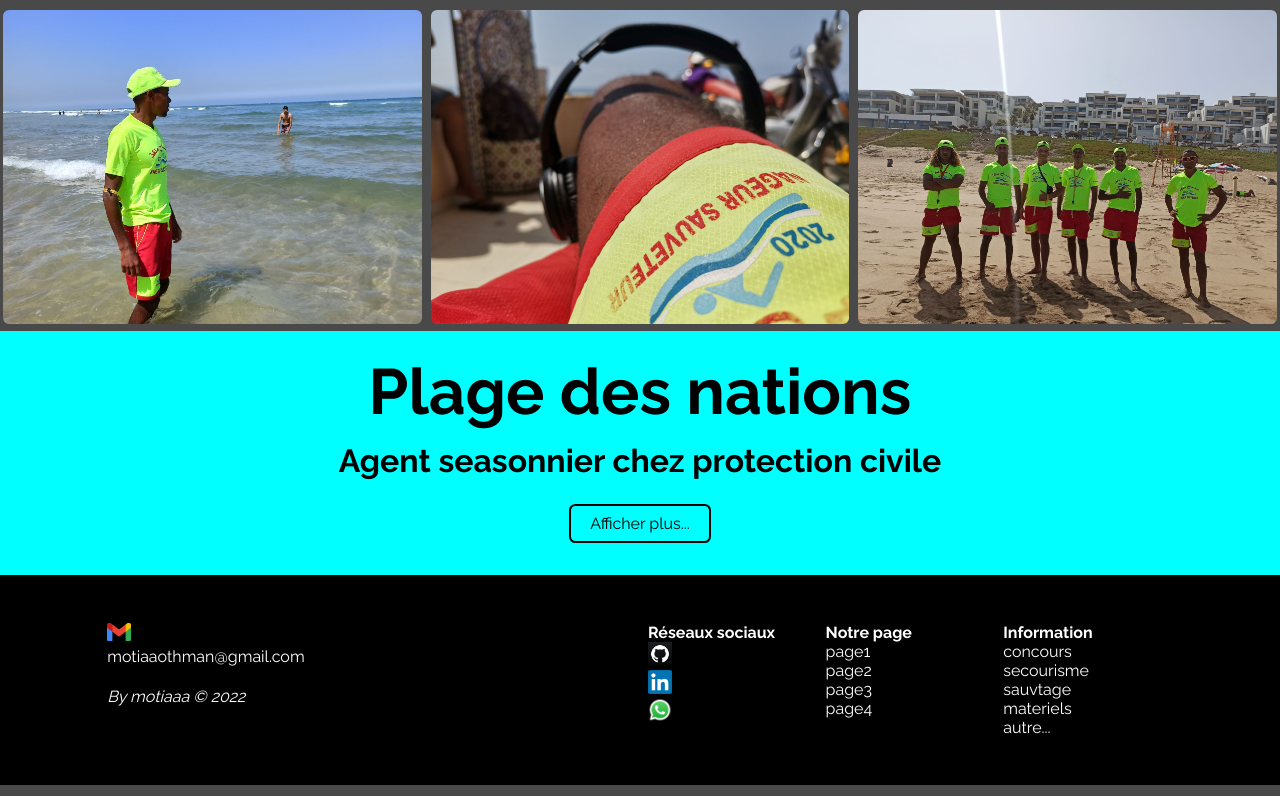
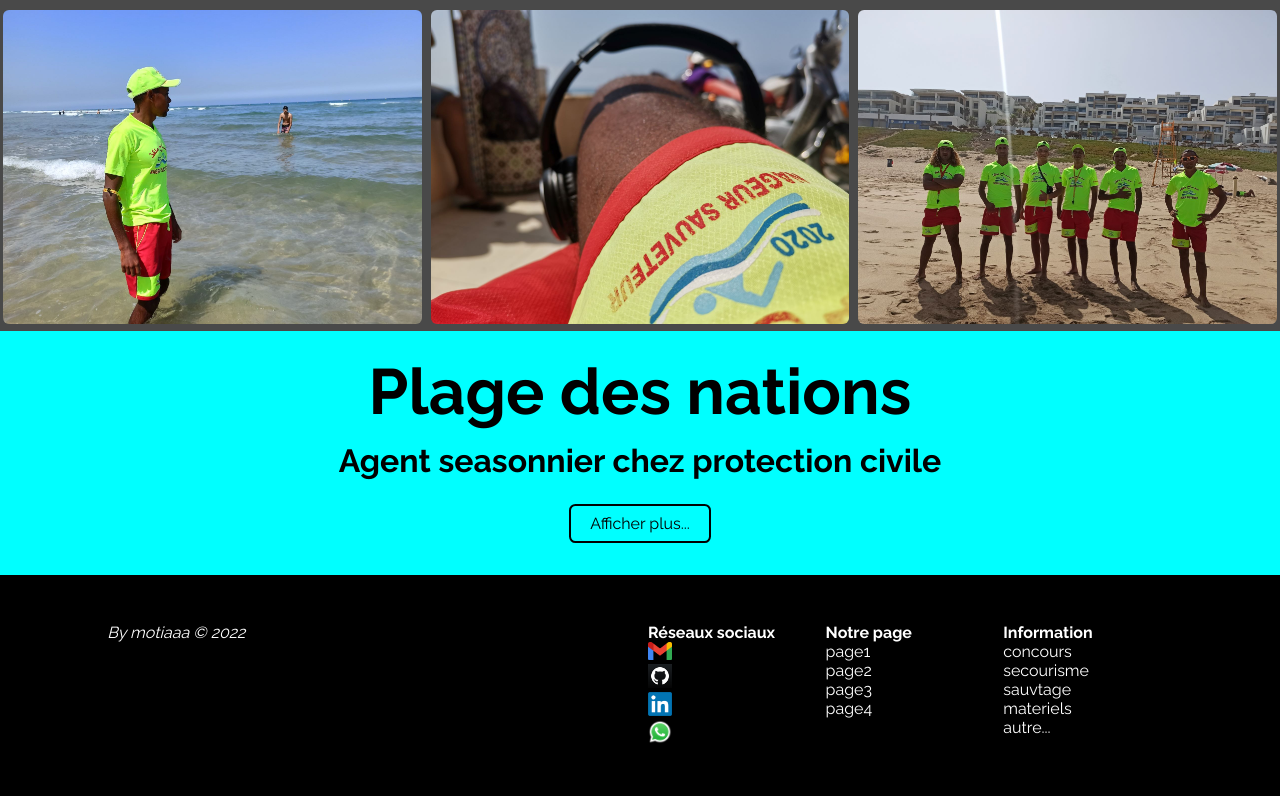
Before and after one commit to Motiaaa/Ns, a plain HTML site: page index.html in a window 1280 px wide. Shown: the part 2191-2987 px from the top of the page. Drawn offline with Linux system fonts and the light colour scheme.

Commit message:
Update index.html
change email

```diff
--- a/index.html
+++ b/index.html
@@ -130,12 +130,12 @@
    <footer>
        <div id="contact" class="container">
            <div class="col-3">
-               <img src="img/icon (1).png" width="24" alt="Gmail"></li> <p>motiaaothman@gmail.com</p> <br>
                <i>By motiaaa © 2022</i>
                 </div>
                 <div class="col-1">
                     <ul class="unstayed-list">
                         <li><strong>Réseaux sociaux</strong></li>
+                        <li><a href="mailto:motiaaothman@gmail.com"><img src="img/icon (1).png" width="24" alt="github"></a></li>
                         <li><a href="https://github.com/Motiaaa"><img src="img/icon (2).png" width="24" alt="github"></a></li>
                         <li><a href="https://www.linkedin.com/in/motiaa-othman/"><img src="img/icon (2).webp" width="24" alt="linkedin"></a></li>
                         <li><a href="https://api.whatsapp.com/send/?phone=%2B212668961751&text&app_absent=0"><img src="img/icon (1).webp" width="24" alt="whatsapp"></a></li>
```
